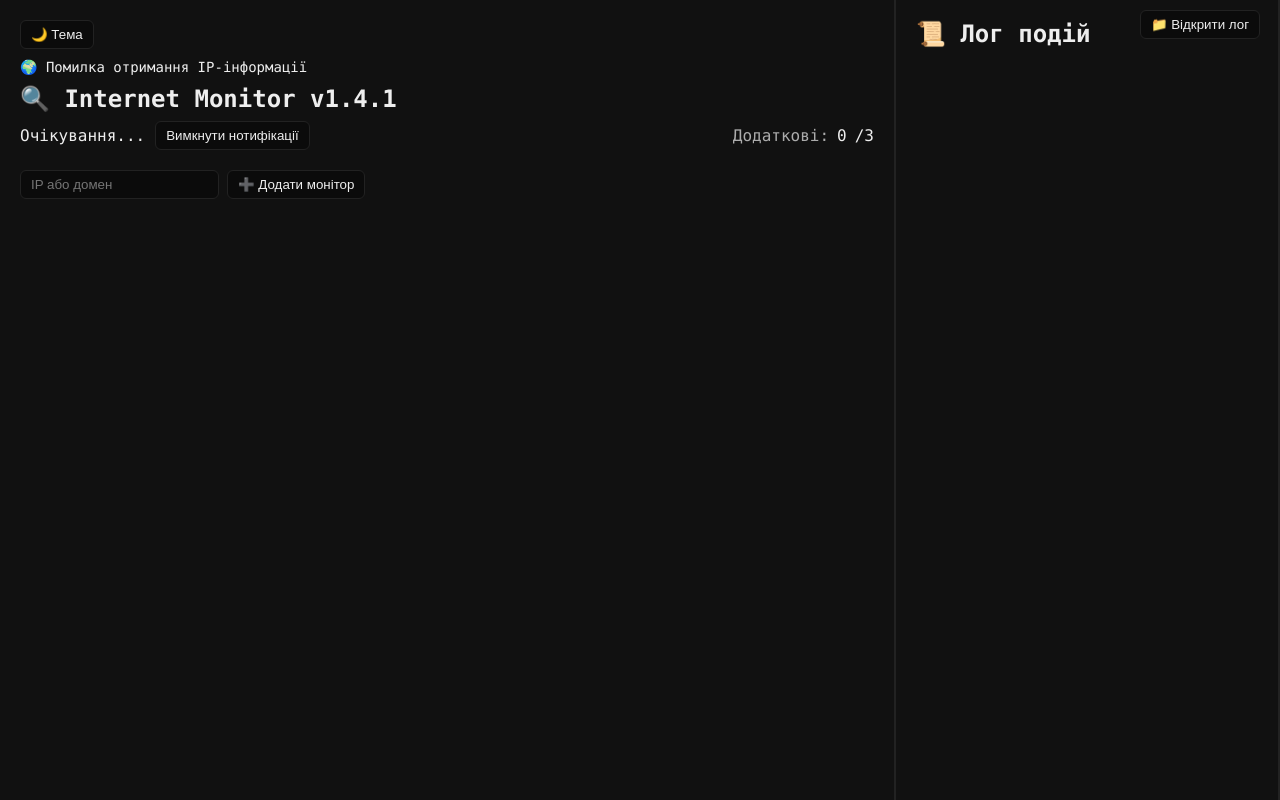
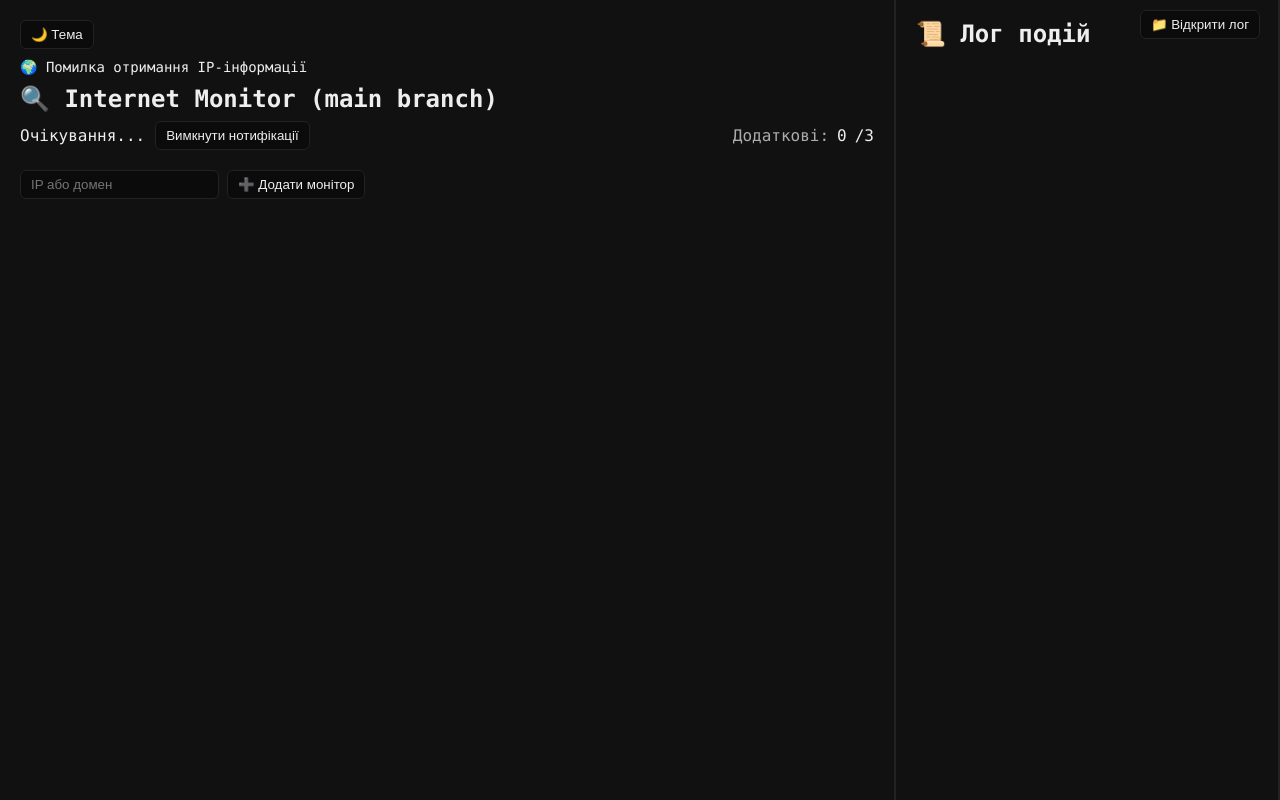
Before and after one commit to t1me2drum/internet-monitor, a website: page index.html in a window 1280 px wide. Drawn offline with nearby package versions, Linux system fonts and the light colour scheme; no server answers.

Commit message:
main: changed header text

```diff
--- a/index.html
+++ b/index.html
@@ -153,7 +153,7 @@
       🌍 Завантаження IP-інформації…
     </div>
 
-    <h2>🔍 Internet Monitor v1.4.1</h2>
+    <h2>🔍 Internet Monitor (main branch)</h2>
 
     <div class="controls">
       <div id="status">Очікування...</div>
```
